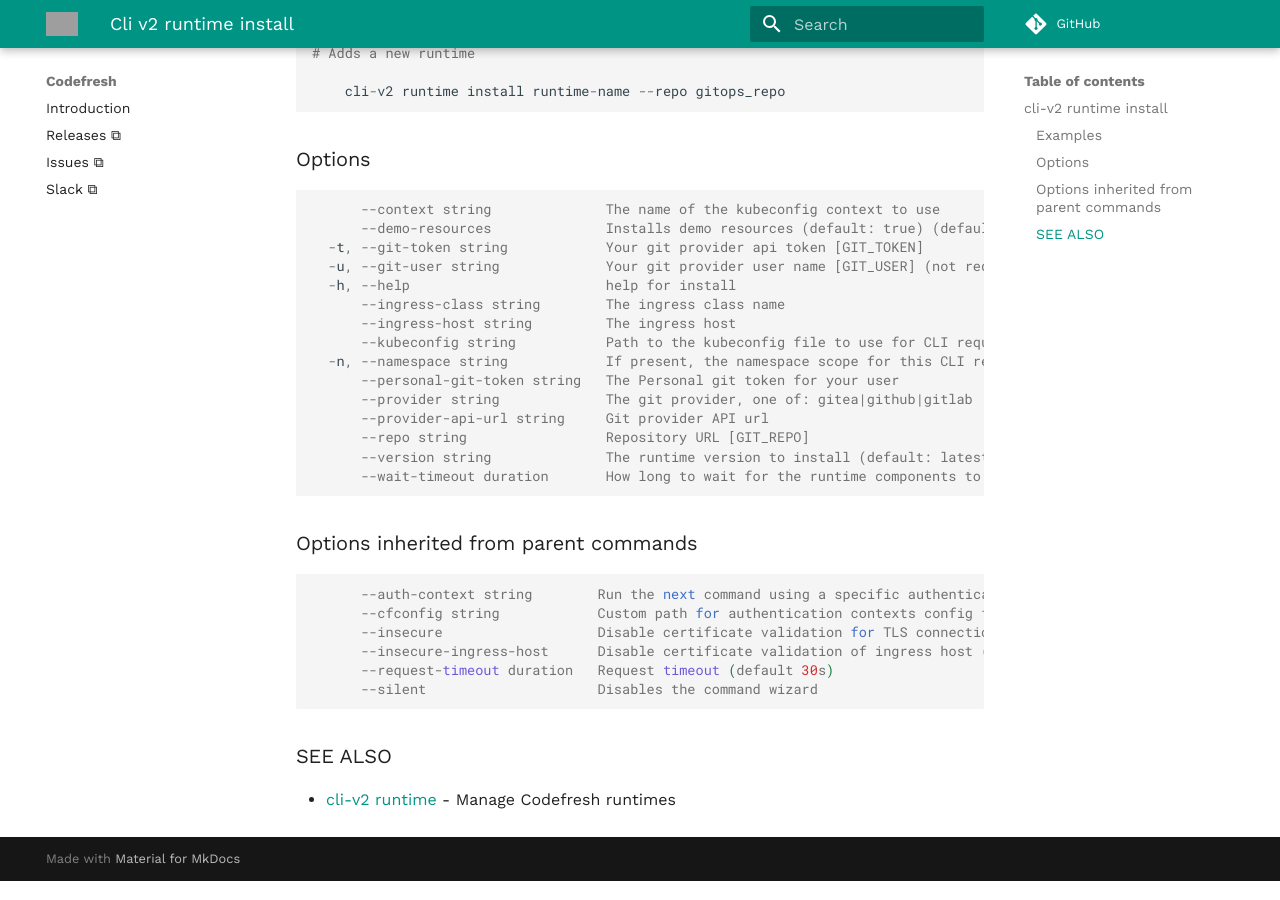
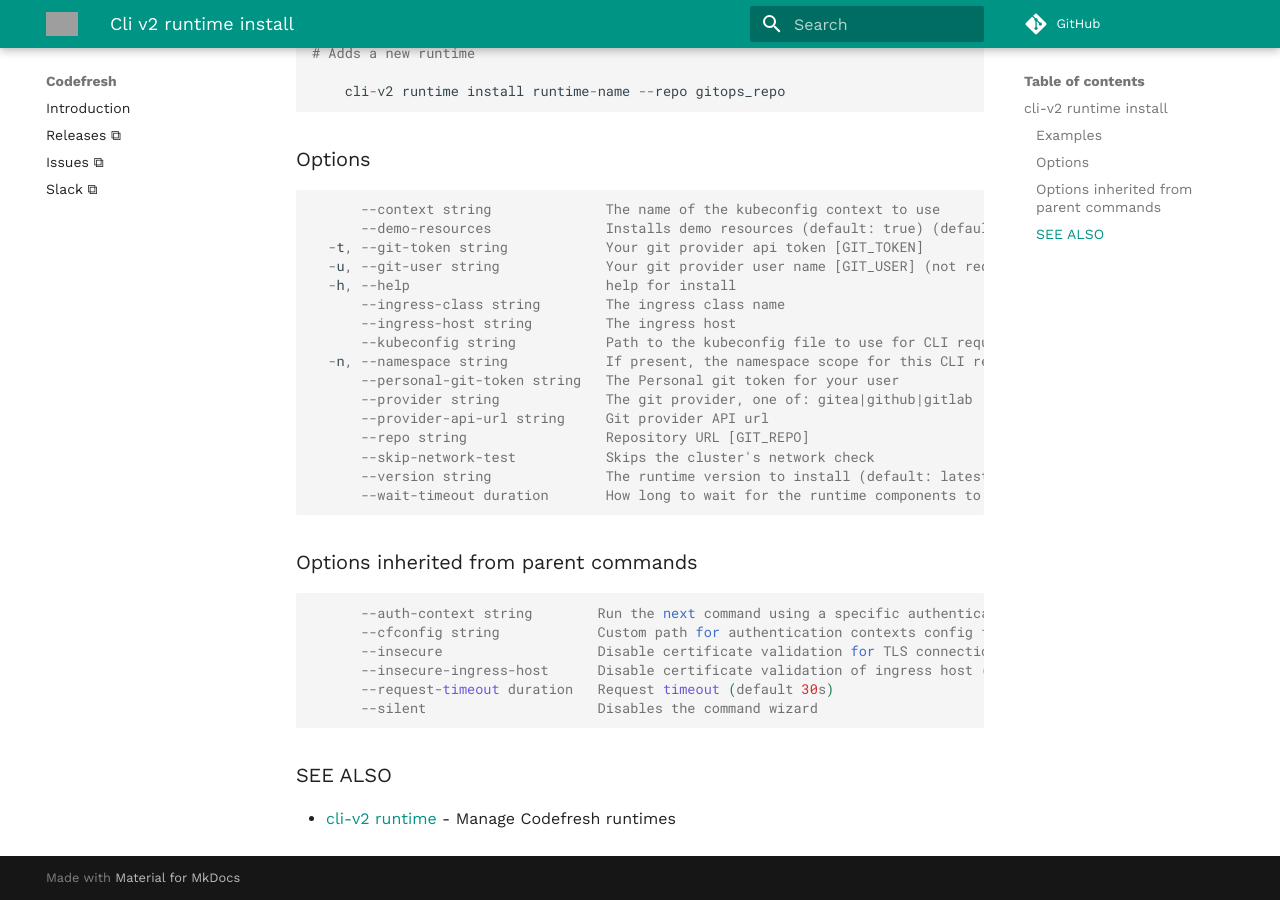
Before and after one commit to codefresh-io/cli-v2, an MkDocs documentation site: the page built from docs/commands/cli-v2_runtime_install.md, in a window 1280 px wide and 900 px high, scrolled down 577 px. Built offline with MkDocs 1.6.1 and Material for MkDocs 9.7.7, drawn with Linux system fonts in a browser that asks for light colours; comment, search, counter and statistics services are not loaded; grey boxes are pictures that could not be loaded.

Commit message:
generated docs

````diff
--- a/docs/commands/cli-v2_runtime_install.md
+++ b/docs/commands/cli-v2_runtime_install.md
@@ -41,6 +41,7 @@ cli-v2 runtime install [runtime_name] [flags]
       --provider string             The git provider, one of: gitea|github|gitlab
       --provider-api-url string     Git provider API url
       --repo string                 Repository URL [GIT_REPO]
+      --skip-network-test           Skips the cluster's network check
       --version string              The runtime version to install (default: latest)
       --wait-timeout duration       How long to wait for the runtime components to be ready (default 8m0s)
 ```
````
